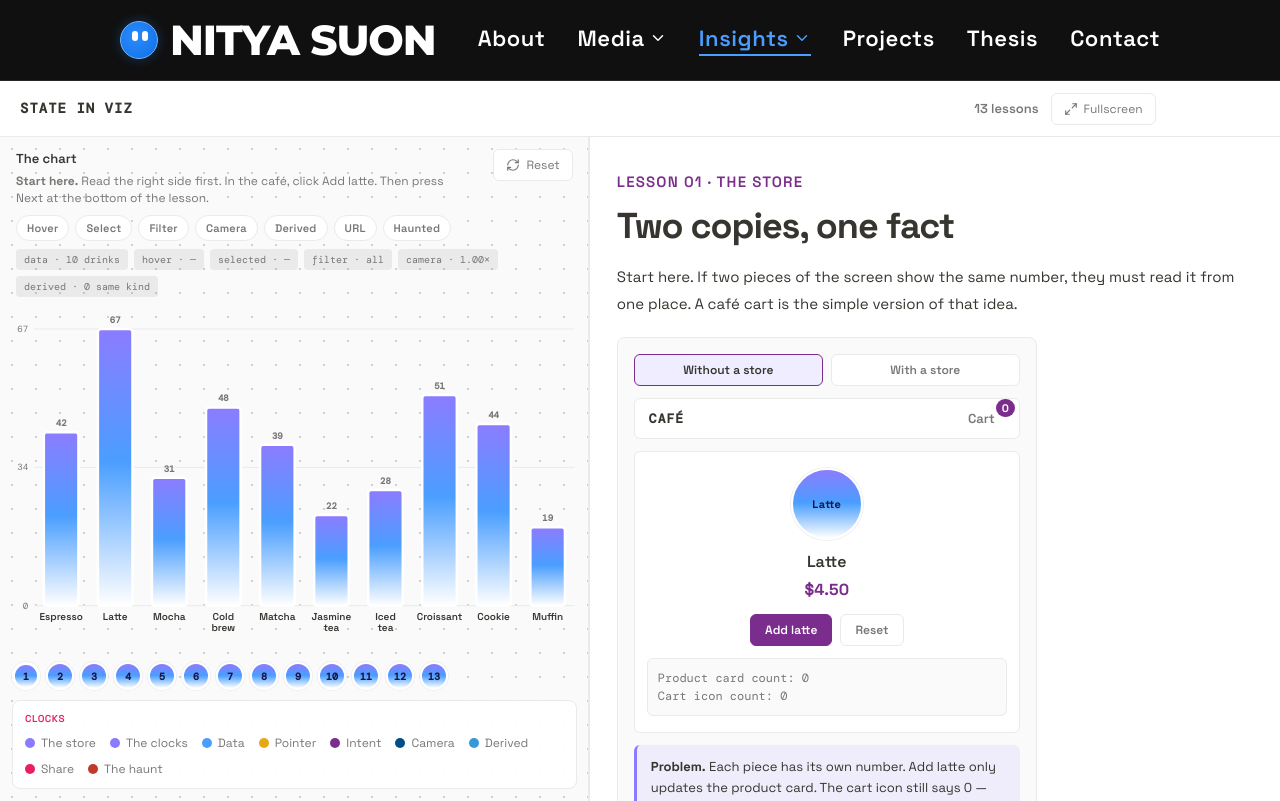
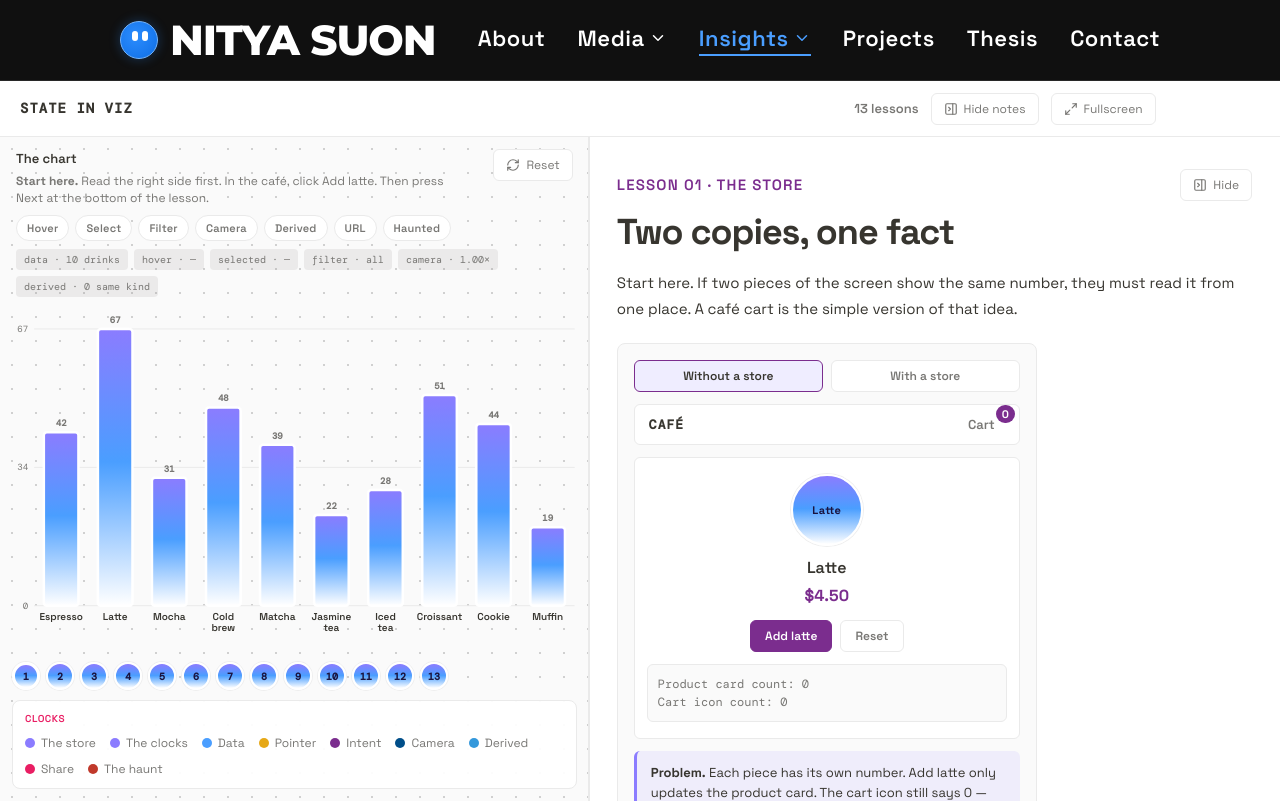
Before and after one commit to NityaSu/Publix, a Nuxt app: page /insights/notes/state-in-visualization#store in a window 1280 px wide. Built offline with nearby package versions, Linux system fonts and the light colour scheme; a web font is replaced by a local one.

Commit message:
Enhance VizStatePlayground component by adding a toggle button for the notes panel, improving user interaction. Update styles and visibility logic to accommodate the new panel behavior, ensuring a seamless experience during resizing and lesson navigation.

```diff
--- a/component/VizStatePlayground.vue
+++ b/component/VizStatePlayground.vue
@@ -1,5 +1,5 @@
 <script setup lang="ts">
-import { Maximize2, Minimize2, RefreshCw } from 'lucide-vue-next';
+import { Maximize2, Minimize2, PanelRightClose, PanelRightOpen, RefreshCw } from 'lucide-vue-next';
 import { computed, nextTick, onMounted, onUnmounted, reactive, ref, watch } from 'vue';
 import InsightsReadingToggle from '~/component/InsightsReadingToggle.vue';
 import InsightsSplitHandle from '~/component/InsightsSplitHandle.vue';
@@ -58,6 +58,8 @@ const {
   leftPct,
   leftStyle,
   dragging,
+  rightOpen,
+  toggleRight,
   onHandlePointerDown,
   onHandleKeydown,
 } = useInsightsSplit({ storageKey: 'state-in-visualization', defaultPct: 46 });
@@ -452,6 +454,17 @@ onUnmounted(() => {
       <NuxtLink to="/insights/notes" class="mf-brand">STATE IN VIZ</NuxtLink>
       <div class="mf-meta">
         <span class="mf-step">13 lessons</span>
+        <button
+          type="button"
+          class="mf-tool"
+          :aria-pressed="!rightOpen"
+          :aria-label="rightOpen ? 'Hide notes panel' : 'Show notes panel'"
+          @click="toggleRight"
+        >
+          <PanelRightClose v-if="rightOpen" :size="14" />
+          <PanelRightOpen v-else :size="14" />
+          {{ rightOpen ? 'Hide notes' : 'Notes' }}
+        </button>
         <button type="button" class="mf-tool" @click="toggleFullscreen">
           <Minimize2 v-if="isFullscreen" :size="14" />
           <Maximize2 v-else :size="14" />
@@ -461,7 +474,11 @@ onUnmounted(() => {
       </div>
     </header>
 
-    <div ref="bodyEl" class="mf-body" :class="{ 'is-dragging': dragging }">
+    <div
+      ref="bodyEl"
+      class="mf-body"
+      :class="{ 'is-dragging': dragging, 'is-notes-closed': !rightOpen }"
+    >
       <section
         v-show="!isFullscreen"
         ref="graphEl"
@@ -679,7 +696,7 @@ onUnmounted(() => {
       </section>
 
       <InsightsSplitHandle
-        v-show="!isFullscreen"
+        v-show="!isFullscreen && rightOpen"
         :dragging="dragging"
         :value="leftPct"
         :min="28"
@@ -688,12 +705,28 @@ onUnmounted(() => {
         @keydown="onHandleKeydown"
       />
 
-      <section ref="lessonEl" class="mf-lesson" aria-label="Lesson">
+      <section
+        v-show="rightOpen"
+        ref="lessonEl"
+        class="mf-lesson"
+        aria-label="Lesson"
+      >
         <article v-if="selectedTopic" class="mf-page">
-          <p class="mf-kicker">
-            Lesson {{ selectedTopic.n.toString().padStart(2, '0') }}
-            <span v-if="selectedCluster"> · {{ selectedCluster.label }}</span>
-          </p>
+          <div class="mf-lesson-top">
+            <p class="mf-kicker">
+              Lesson {{ selectedTopic.n.toString().padStart(2, '0') }}
+              <span v-if="selectedCluster"> · {{ selectedCluster.label }}</span>
+            </p>
+            <button
+              type="button"
+              class="mf-tool mf-lesson-close"
+              aria-label="Hide notes panel"
+              @click="toggleRight"
+            >
+              <PanelRightClose :size="14" />
+              Hide
+            </button>
+          </div>
           <h1>{{ selectedTopic.title }}</h1>
           <p class="mf-lead">{{ selectedTopic.gist }}</p>
           <VizCartDemo v-if="selectedTopic.id === 'store'" />
@@ -859,6 +892,27 @@ onUnmounted(() => {
 
 .mf-body.is-dragging {
   cursor: col-resize;
+}
+
+.mf-body.is-notes-closed .mf-graph {
+  flex: 1 1 100%;
+  width: 100%;
+}
+
+.mf-lesson-top {
+  display: flex;
+  align-items: center;
+  justify-content: space-between;
+  gap: 0.75rem;
+  margin-bottom: 0.15rem;
+}
+
+.mf-lesson-top .mf-kicker {
+  margin: 0;
+}
+
+.mf-lesson-close {
+  flex-shrink: 0;
 }
 
 .mf-graph {
```
